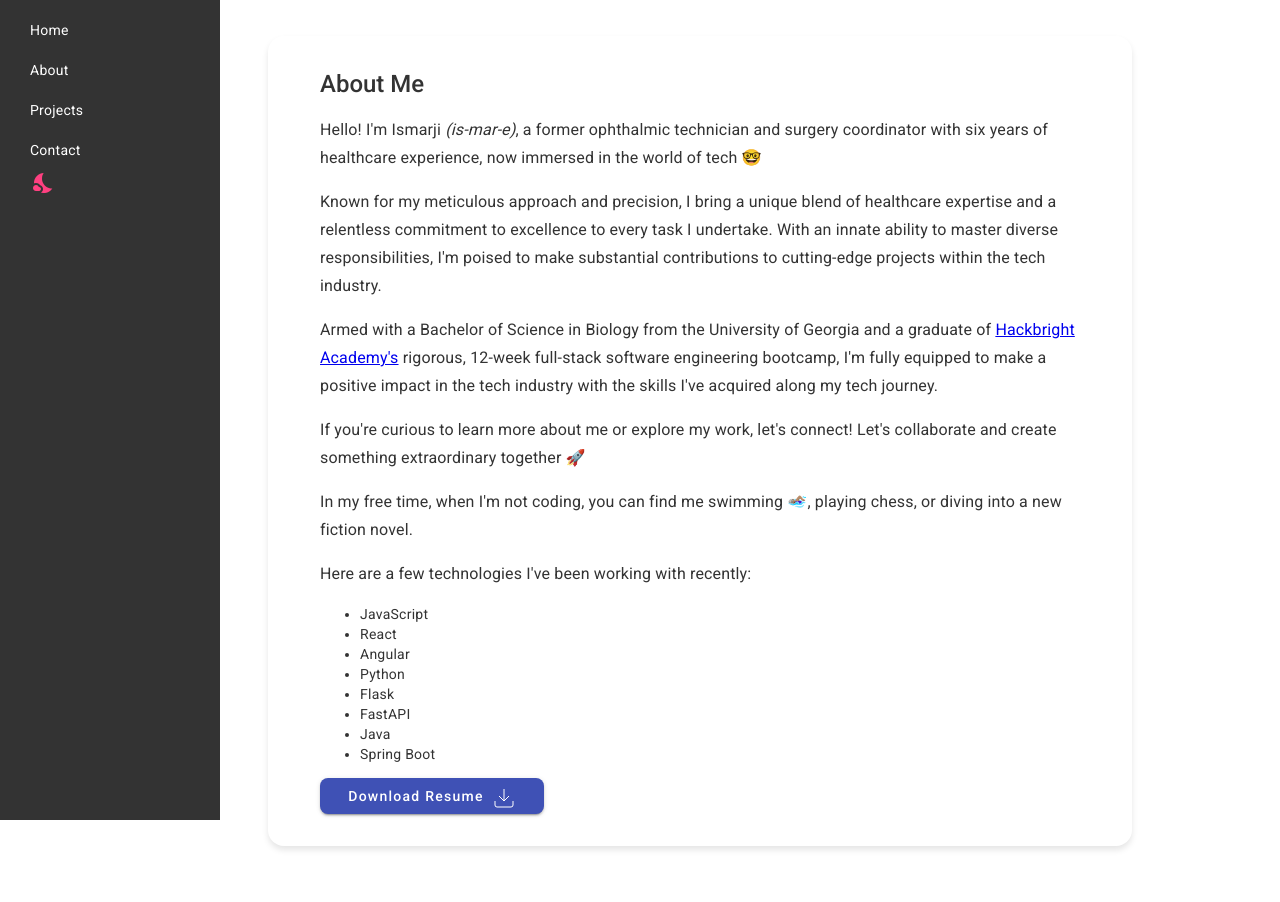
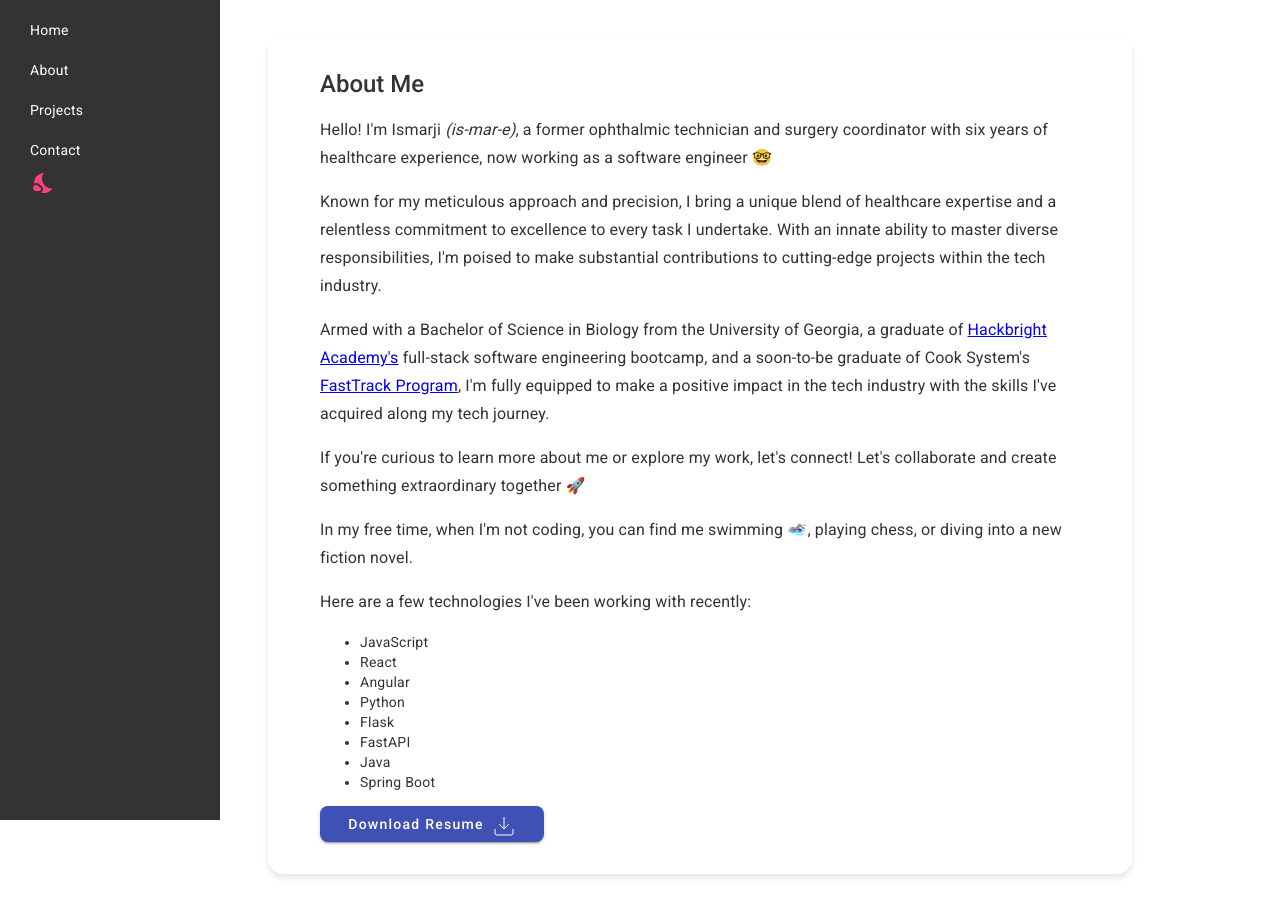
Before and after one commit to ismarjiw/Angular-Portfolio, an Angular app: page /about in a window 1280 px wide. Before the commit the page ends 874 px from the top, so only its background shows below. Built offline with nearby package versions, Linux system fonts and the light colour scheme; no server answers.

Commit message:
final final touches

```diff
--- a/src/app/about/about.component.html
+++ b/src/app/about/about.component.html
@@ -5,7 +5,7 @@
       <h3>
         Hello! I'm Ismarji <i>(is-mar-e)</i>, a former ophthalmic technician and
         surgery coordinator with six years of healthcare experience, now
-        immersed in the world of tech <span class="glasses">🤓</span>
+        working as a software engineer <span class="glasses">🤓</span>
       </h3>
       <h3>
         Known for my meticulous approach and precision, I bring a unique blend
@@ -16,9 +16,9 @@
       </h3>
       <h3>
         Armed with a Bachelor of Science in Biology from the University of
-        Georgia and a graduate of
+        Georgia, a graduate of
         <a href="https://hackbrightacademy.com/">Hackbright Academy's</a>
-        rigorous, 12-week full-stack software engineering bootcamp, I'm fully
+        full-stack software engineering bootcamp, and a soon-to-be graduate of Cook System's <a href="https://www.allaboutfasttrack.com/">FastTrack Program</a>, I'm fully
         equipped to make a positive impact in the tech industry with the skills
         I've acquired along my tech journey.
       </h3>
--- a/src/app/testimonials/testimonials.component.css
+++ b/src/app/testimonials/testimonials.component.css
@@ -38,6 +38,10 @@ p {
     padding: 1.25rem;
     margin: 1.25rem;
     animation: carousel 10s forwards;
+
+    &:hover {
+        box-shadow: 0 6px 10px rgba(0, 0, 0, 0.2);
+    }
 }
 
 .testimonial-photo {
```
